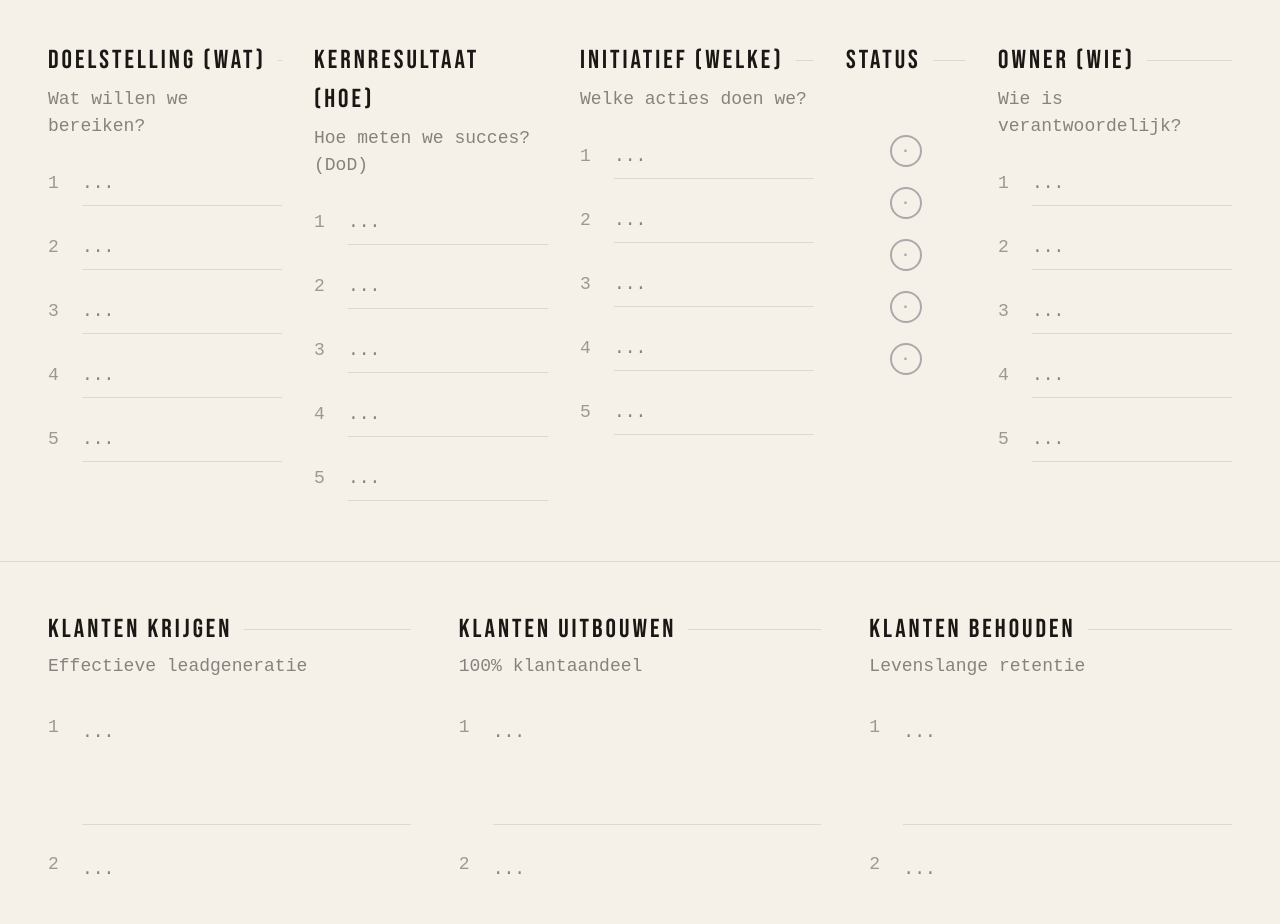
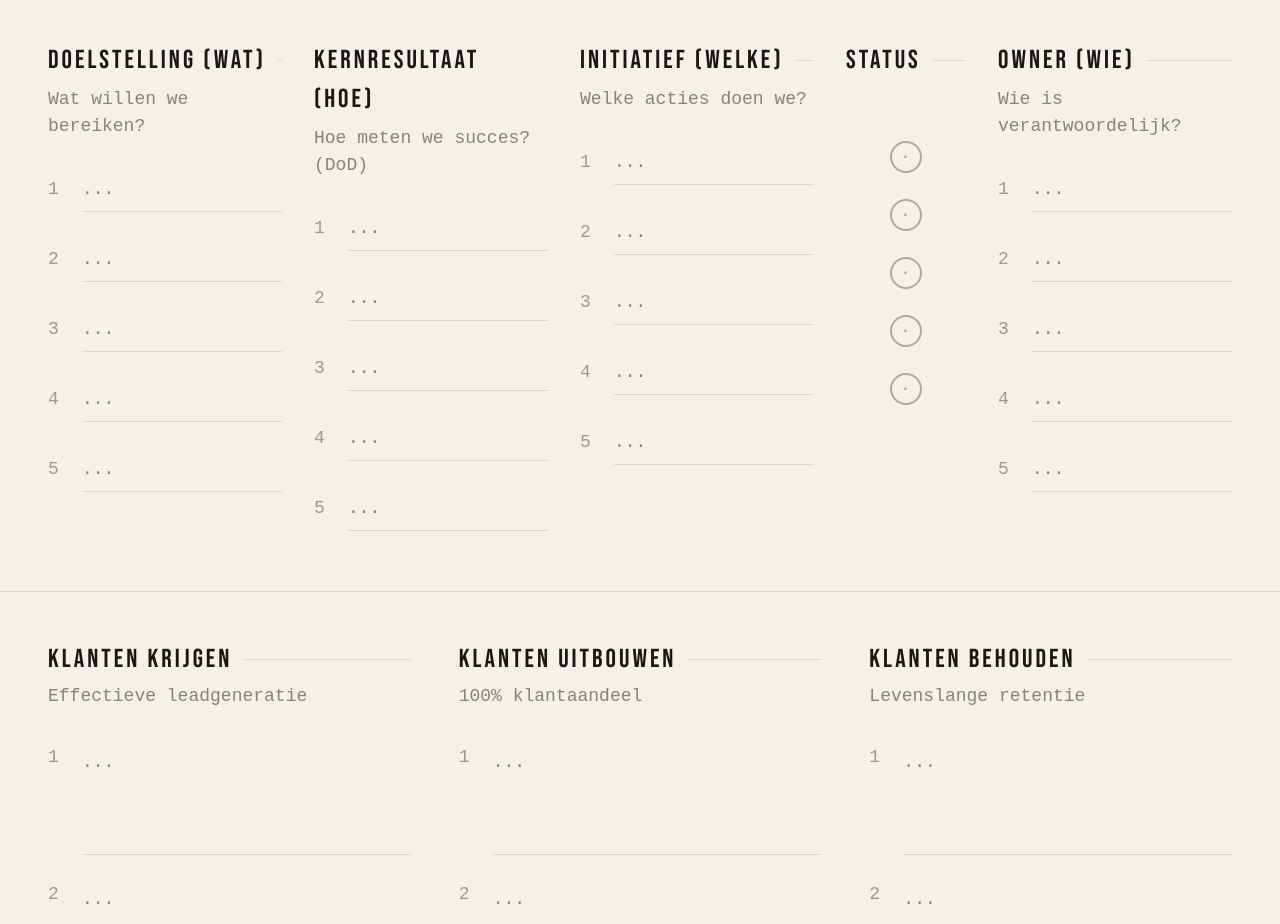
Before and after one commit to arnoceo-ops/arno-blog, a Next.js app: page /canvas/uitvoering in a window 1280 px wide. Shown: the part 1280-2204 px from the top of the page. Built offline with nearby package versions, Linux system fonts and the light colour scheme; no server answers.

Commit message:
fix status bollen horizontale uitlijning

```diff
--- a/app/canvas/uitvoering/page.tsx
+++ b/app/canvas/uitvoering/page.tsx
@@ -196,7 +196,7 @@ function OkrCol({ title, sub, prefix, answers, arnobotFeedback, arnobotLoading,
         const hasAnswer = !!value.trim()
         const isStatus = prefix === 'okr_status'
         return (
-          <div key={id} style={{ marginBottom: '12px', display: 'flex', justifyContent: 'center', alignItems: 'flex-start', paddingTop: '8px' }}>
+          <div key={id} style={{ marginBottom: '12px', display: 'flex', justifyContent: 'center', alignItems: 'flex-start', paddingTop: '14px', minHeight: '44px' }}>
             {isStatus ? (
               <StatusToggle id={id} value={value} onChange={(id, v) => { handleChange(id, v); handleBlur(id) }} />
             ) : (
```
